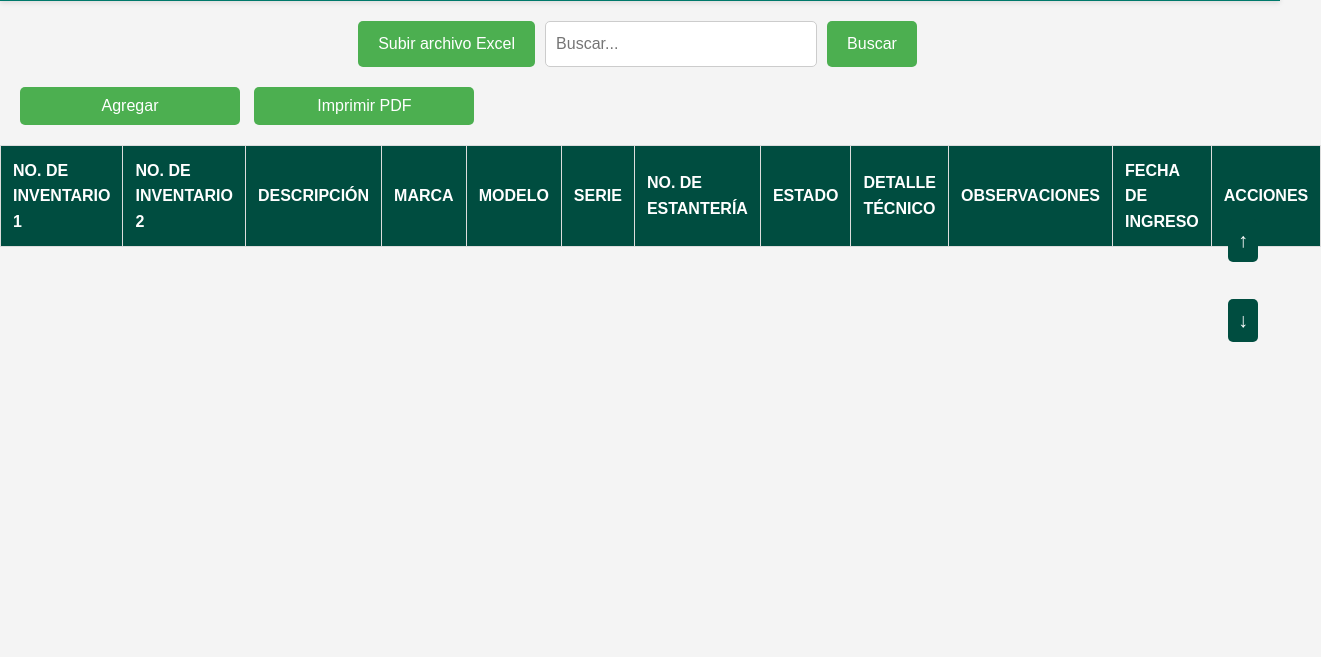
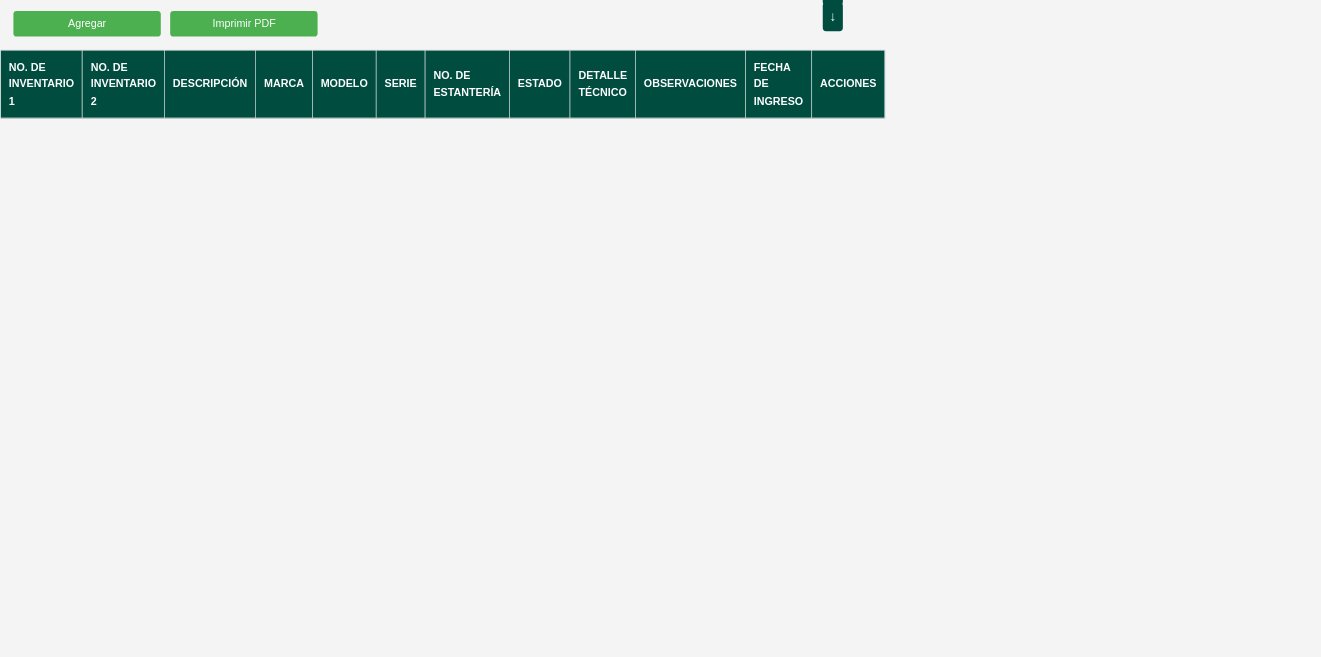
Before and after one commit to elutin-2019276/inventario-app, a plain HTML site: page public/index.html in a window 1280 px wide. Shown: the part 143-800 px from the top of the page, 1321 px wide, since content can reach past the window. Drawn offline with nearby package versions, Linux system fonts and the light colour scheme.

Commit message:
Actualizando cambios.

```diff
--- a/public/index.html
+++ b/public/index.html
@@ -19,6 +19,8 @@
             background-color: #f4f4f4;
             color: #333;
             transform-origin: top left;
+            transform: scale(0.67);
+            transform-origin: 0 0; /* Para que el contenido se mantenga alineado al borde s
 
         }
 
@@ -639,7 +641,6 @@
             resultadoTexto.textContent = `Se encontraron ${totalResultados} resultados`; // Muestra el conteo
         }
 
-
         // Cargar datos desde localStorage al cargar la página
         window.onload = function () {
             const datosGuardados = localStorage.getItem('datos');
```
